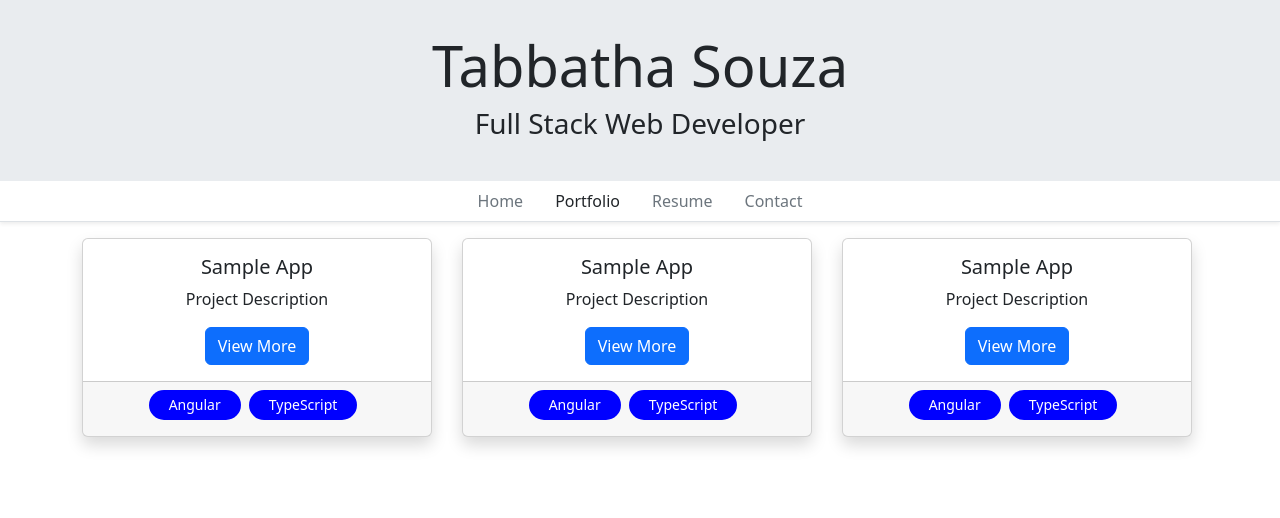
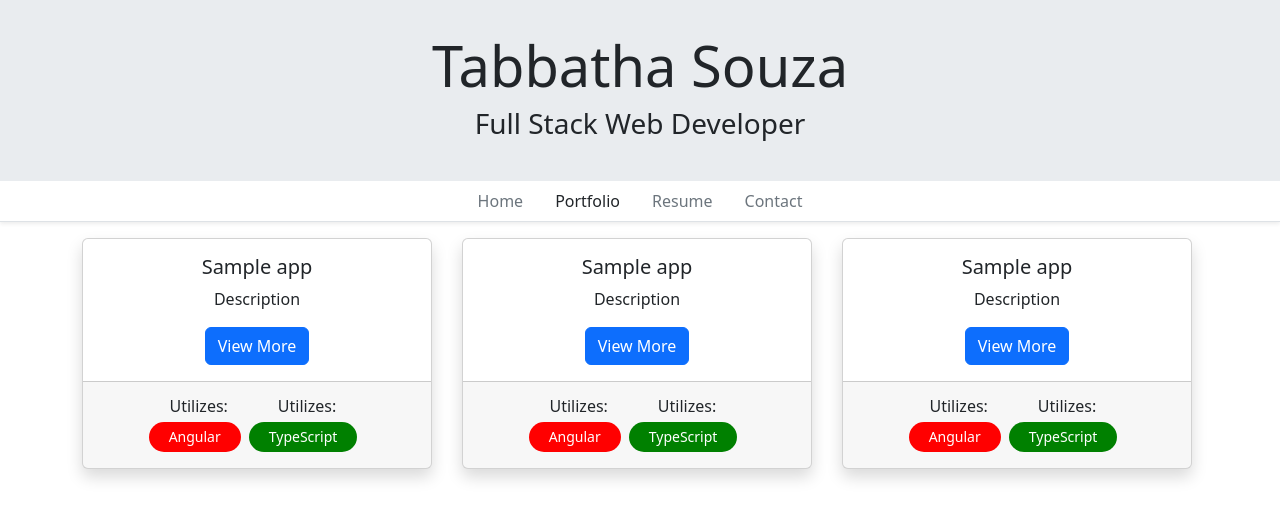
Before and after one commit to tabbdacat/angular-professional-portfolio, an Angular app: page /portfolio in a window 1280 px wide. Shown: the top 518 px of the page. Built offline with nearby package versions, Linux system fonts and the light colour scheme.

Commit message:
create tag and project models, insert dynamic project and tag items into cards

```diff
--- /dev/null
+++ b/src/app/_models/Project.ts
@@ -0,0 +1,11 @@
+import { Tag } from './Tag';
+
+export interface Project {
+    id: number;
+    name: string;
+    summary: string;
+    description: string;
+    projectLink: string;
+    pictures: string[];
+    tags: Tag[];
+}
--- /dev/null
+++ b/src/app/_models/Tag.ts
@@ -0,0 +1,12 @@
+export class Tag {
+    static readonly ANGULAR = new Tag('Angular', 'red');
+    static readonly TYPESCRIPT = new Tag('TypeScript', 'green');
+
+    private constructor(private readonly key: string, public readonly color: string) {
+
+    }
+
+    toString() {
+        return this.key;
+    }
+}
--- a/src/app/portfolio/portfolio.component.html
+++ b/src/app/portfolio/portfolio.component.html
@@ -1,13 +1,13 @@
 <div class="container">
     <div class="row">
         <div class="col-lg-4 col-md-6 mb-4" style="max-width: 380px; min-width: 380px;">
-        <app-project-card [projectName]="'Sample App'"></app-project-card>
+        <app-project-card [project]="project"></app-project-card>
         </div>
         <div class="col-lg-4 col-md-6 mb-4" style="max-width: 380px; min-width: 380px;">
-            <app-project-card [projectName]="'Sample App'"></app-project-card>
+            <app-project-card [project]="project"></app-project-card>
         </div>
         <div class="col-lg-4 col-md-6 mb-4" style="max-width: 380px; min-width: 380px;">
-            <app-project-card [projectName]="'Sample App'"></app-project-card>
+            <app-project-card [project]="project"></app-project-card>
         </div>
     </div>
 
--- a/src/app/portfolio/portfolio.component.ts
+++ b/src/app/portfolio/portfolio.component.ts
@@ -1,5 +1,7 @@
 import { Component } from '@angular/core';
 import { Title } from '@angular/platform-browser';
+import { Project } from '../_models/Project';
+import { Tag } from '../_models/Tag'
 
 @Component({
   selector: 'app-portfolio',
@@ -8,6 +10,16 @@ import { Title } from '@angular/platform-browser';
 })
 export class PortfolioComponent {
 
+  project: Project = {
+    id: 0,
+    name: 'Sample app',
+    summary: 'Description',
+    description: 'Further desc',
+    projectLink:'',
+    tags: [Tag.ANGULAR, Tag.TYPESCRIPT],
+    pictures: [],
+  }
+
   constructor(private titleService: Title) {
     this.titleService.setTitle('Tabbatha Souza - Portfolio');
   }
--- a/src/app/project-card/project-card.component.html
+++ b/src/app/project-card/project-card.component.html
@@ -1,13 +1,15 @@
 <div class="card shadow text-center" style="max-width: 350px; min-width: 350px">
     <div class="card-body">
-        <h5 class="card-title">{{projectName}}</h5>
-        <p class="card-text">Project Description</p>
+        <h5 class="card-title">{{project.name}}</h5>
+        <p class="card-text">{{project.summary}}</p>
         <button class="btn btn-primary">View More</button>
     </div>
     <div class="card-footer">
         <div class="d-flex flex-wrap justify-content-center">
-            <div class="tag me-2 mb-2">Angular</div>
-            <div class="tag me-2 mb-2">TypeScript</div>
+            <div *ngFor="let tag of project.tags">
+                <p class="m-1">Utilizes:</p>
+                <div class="tag me-2 mb-2" [style.background-color]="tag.color">{{tag}}</div>
+            </div>
         </div>
 
     </div>
--- a/src/app/project-card/project-card.component.ts
+++ b/src/app/project-card/project-card.component.ts
@@ -1,4 +1,5 @@
 import { Component, Input } from '@angular/core';
+import { Project } from '../_models/Project'
 
 @Component({
   selector: 'app-project-card',
@@ -6,6 +7,6 @@ import { Component, Input } from '@angular/core';
   styleUrls: ['./project-card.component.css']
 })
 export class ProjectCardComponent {
-  @Input() projectName: string = "";
+  @Input() project = {} as Project;
 
 }
```
